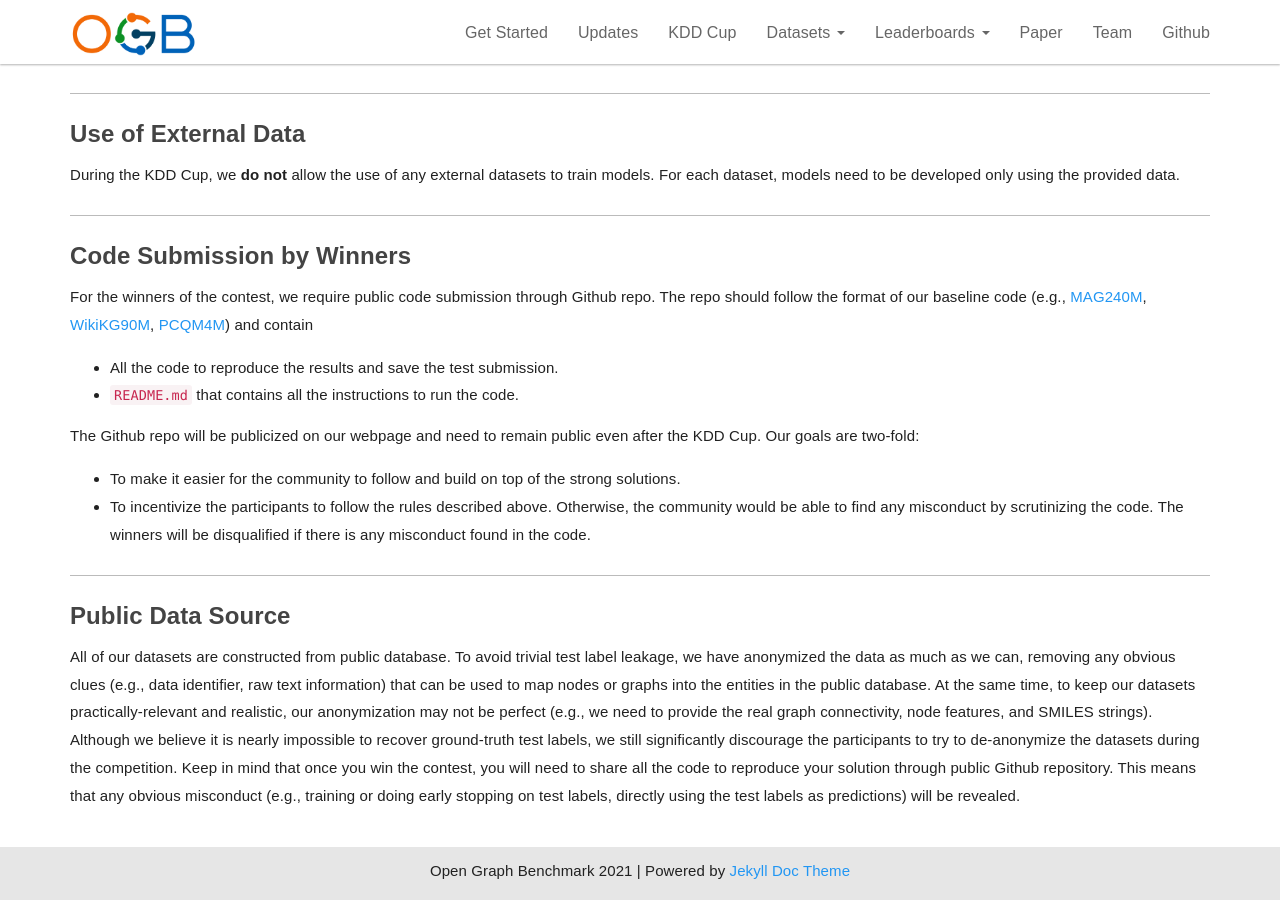
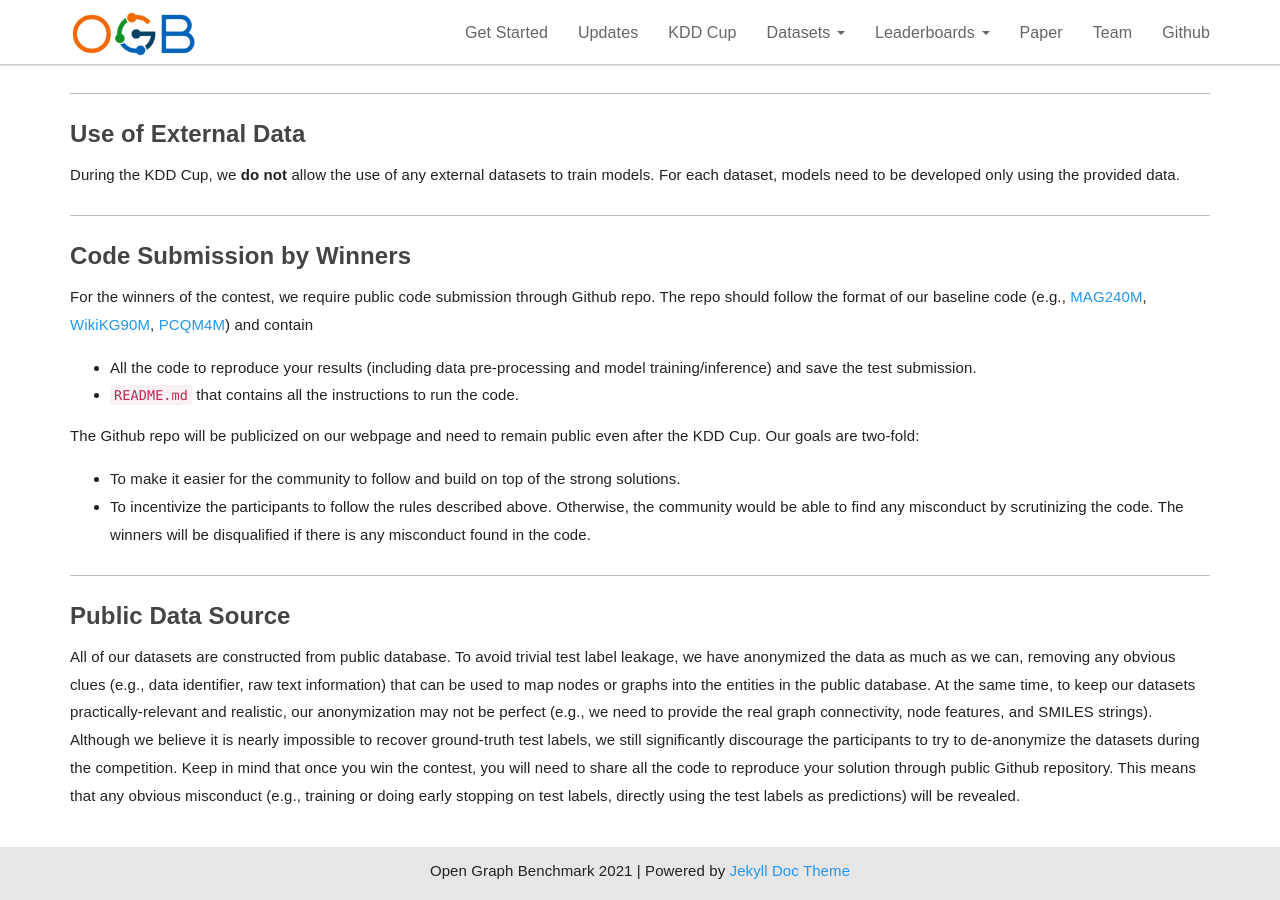
Before and after one commit to snap-stanford/ogb-web, a Jekyll site: the page built from _docs/kddcup2021/rules.md, in a window 1280 px wide and 900 px high, scrolled down 712 px. Built offline with Jekyll 4.4.1, drawn with Linux system fonts in a browser that asks for light colours.

Commit message:
clarify rule

```diff
--- a/_docs/kddcup2021/rules.md
+++ b/_docs/kddcup2021/rules.md
@@ -27,7 +27,7 @@ During the KDD Cup, we **do not** allow the use of any external datasets to trai
 
 ##### **Code Submission by Winners**
 For the winners of the contest, we require public code submission through Github repo. The repo should follow the format of our baseline code (e.g., [MAG240M](https://github.com/snap-stanford/ogb/tree/master/examples/lsc/mag240m), [WikiKG90M](https://github.com/snap-stanford/ogb/tree/master/examples/lsc/wikikg90m), [PCQM4M](https://github.com/snap-stanford/ogb/tree/master/examples/lsc/pcqm4m)) and contain
-- All the code to reproduce the results and save the test submission.
+- All the code to reproduce your results (including data pre-processing and model training/inference) and save the test submission.
 - `README.md` that contains all the instructions to run the code.
 
 The Github repo will be publicized on our webpage and need to remain public even after the KDD Cup.
```
